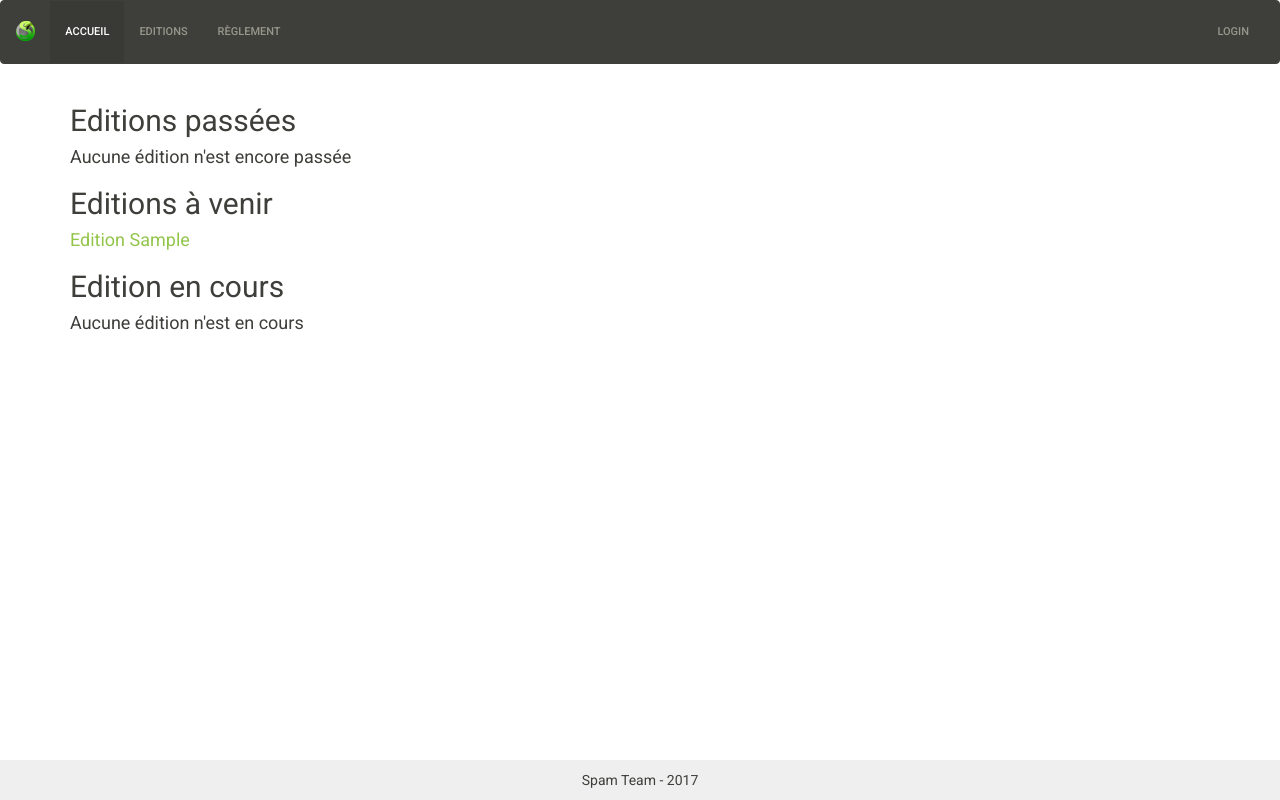
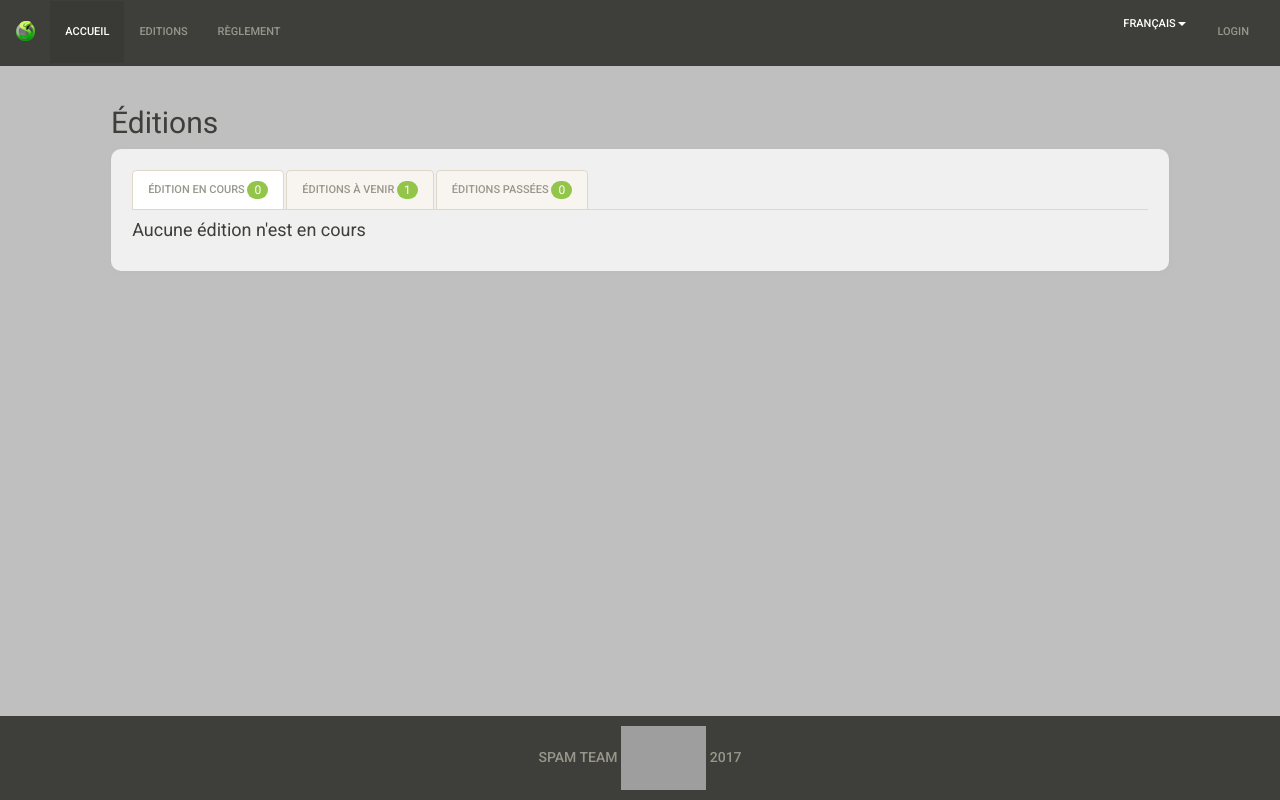
Before and after one commit to fjouatte/spc, a Django app: page /editions/ in a window 1280 px wide. Run offline with Django 3.2, Linux system fonts and the light colour scheme; tables that the repository leaves empty hold one stand-in row (values such as "Sample post"); some libraries are stand-ins or nearby versions; grey boxes are pictures that could not be loaded.

Commit message:
translations et autres

```diff
--- a/spam_championship/urls.py
+++ b/spam_championship/urls.py
@@ -28,7 +28,7 @@ urlpatterns = [
     url(r'^login/$', spc_views.user_login, name='login'),
     url(r'^subscribe/$', spc_views.subscribe, name='subscribe'),
     url(r'^unsubscribe/$', spc_views.unsubscribe, name='unsubscribe'),
-
+    url(r'^i18n/', include('django.conf.urls.i18n')),
 
     url(r'^register/$', spc_views.register, name='register'),
     url(r'^edit/$', spc_views.edit, name='edit'),
--- a/spc/admin.py
+++ b/spc/admin.py
@@ -1,7 +1,8 @@
 from django.contrib import admin
-from spc.models import Edition, Map, Rule, User
+from spc.models import Edition, Map, Rule, User, New
 
 admin.site.register(Edition)
 admin.site.register(Map)
+admin.site.register(New)
 admin.site.register(Rule)
 admin.site.register(User)
--- a/spc/models.py
+++ b/spc/models.py
@@ -3,6 +3,14 @@ from django.contrib.auth.models import AbstractUser
 from django.db import models
 from django.conf import settings
 from tinymce.models import HTMLField
+
+
+class New(models.Model):
+
+    author_id = models.ForeignKey(settings.AUTH_USER_MODEL)
+    content = HTMLField()
+    content_en = HTMLField()
+    active = models.BooleanField(default=False)
 
 
 class User(AbstractUser):
@@ -30,4 +38,5 @@ class Map(models.Model):
 class Rule(models.Model):
 
     content = HTMLField()
+    content_en = HTMLField()
     active = models.BooleanField(default=False)
--- a/spc/templates/spc/base.html
+++ b/spc/templates/spc/base.html
@@ -10,6 +10,16 @@
         <link rel="stylesheet" href="http://fonts.googleapis.com/icon?family=Material+Icons">
         <link rel="stylesheet" type="text/css" href="{% static "/css/custom.css" %}">
         <link rel="stylesheet" type="text/css" href="{% static "/css/bootstrap.min.css" %}">
+        <link rel="stylesheet" href="https://cdnjs.cloudflare.com/ajax/libs/bootstrap-select/1.12.2/css/bootstrap-select.min.css">
+        <script src="https://code.jquery.com/jquery-3.1.1.min.js" integrity="sha256-hVVnYaiADRTO2PzUGmuLJr8BLUSjGIZsDYGmIJLv2b8=" crossorigin="anonymous"></script>
+        <script src="https://cdnjs.cloudflare.com/ajax/libs/bootstrap-select/1.12.2/js/bootstrap-select.min.js"></script>
+        <script type="text/javascript">
+            $(document).ready(function() {
+                $('#select-languages').on('change', function() {
+                    $('#form-languages').submit();
+                });
+            });
+        </script>
     </head>
     <body>
     <nav class="navbar navbar-default">
@@ -22,11 +32,29 @@
             <!-- Collect the nav links, forms, and other content for toggling -->
             <div class="collapse navbar-collapse" id="bs-example-navbar-collapse-1">
                 <ul class="nav navbar-nav">
-                    <li class="active"><a href="/">Accueil<span class="sr-only">(current)</span></a></li>
-                    <li><a href="/editions">Editions</a></li>
-                    <li><a href="/rules">Règlement</a></li>
+                    <li class="active"><a href="/">{% trans "Accueil" %}<span class="sr-only">(current)</span></a></li>
+                    <li><a href="/editions">{% trans "Editions" %}</a></li>
+                    <li><a href="/rules">{% trans "Règlement" %}</a></li>
                 </ul>
                 <ul class="nav navbar-nav navbar-right">
+                    <li>
+                        <form id="form-languages" action="/i18n/setlang/" method="post">
+                            {% csrf_token %}
+                            <input name="next" type="hidden" value="{{ request.path }}" />
+                            <div style="height: 64px !important;">
+                            <select id="select-languages" class="selectpicker" data-width="fit" name="language" style="height: 64px !important;">
+                                {% get_available_languages as LANGUAGES %}
+                                {% for lang in LANGUAGES %}
+                                {% ifequal user_lang lang.0 %}
+                                <option value="{{ lang.0 }}" selected>{{ lang.1 }}</option>
+                                {% else %}
+                                <option value="{{ lang.0 }}">{{ lang.1 }}</option>
+                                {% endifequal %}
+                                {% endfor %}
+                            </select>
+                            </div>
+                        </form>
+                    </li>
                     {% if user.is_authenticated %}
                     <li class="dropdown">
                         <a href="#" class="dropdown-toggle" data-toggle="dropdown" role="button" aria-haspopup="true" aria-expanded="false">
@@ -41,7 +69,7 @@
                         </ul>
                     </li>
                     {% else %}
-                    <li><a href="/login">Login</a></li>
+                    <li><a href="{% url "login" %}">Login</a></li>
                     {% endif %}
                 </ul>
             </div><!-- /.navbar-collapse -->
@@ -54,7 +82,9 @@
 
     <footer class="footer">
         <div class="container center">
-            <span>Spam Team - 2017</span></center>
+            <span>Spam Team</span>
+            <img class="logo" src="{% static "/img/Banniere_tech_league.png" %}" style="height: 64px !important;"/></img>
+            <span>2017</span>
         </div>
     </footer>
 
--- a/spc/templates/spc/edition.html
+++ b/spc/templates/spc/edition.html
@@ -1,6 +1,6 @@
 {% extends "spc/base.html" %}
 {% block content %}
-<h1> Edition {{ edition.numero }} du {{ edition.date_debut|date:"d M Y h:i" }} au {{ edition.date_fin|date:"d M Y h:i" }} </h1>
+<h1> Edition {{ edition.numero }} du {{ edition.date_debut|date:"l j F Y h:i A" }} au {{ edition.date_fin|date:"l j F Y h:i A" }} </h1>
     <div class="joueurs box-shadow">
         <h4><u>Participants</u></h4>
         <br/>
--- a/spc/templates/spc/editions.html
+++ b/spc/templates/spc/editions.html
@@ -1,33 +1,46 @@
 {% extends "spc/base.html" %}
 {% block content %}
-    <h2> Editions passées </h2>
+    <h2>Éditions</h2>
+    <div class="box-shadow">
+        <ul class="nav nav-tabs">
+            <li class="active"><a href="#1" data-toggle="tab">Édition en cours <span class="badge">{{ current|length }}</span></a></li>
+            <li><a href="#2" data-toggle="tab">Éditions à venir <span class="badge">{{ new|length }}</span></a></li>
+            <li><a href="#3"data-toggle="tab">Éditions passées <span class="badge">{{ old|length}}</span></a></li>
+        </ul>
+    <div class="tab-content clearfix">
+	<div class="tab-pane active" id="1">
+            {% for current_edition in current %}
+            <div class="edition list-group">
+                <a href="/edition/{{ current_edition.id }}" class="list-group-item">Édition {{ current_edition.numero }}</a>
+            </div>
+            {% empty %}
+            <div class="edition">
+                <h4> Aucune édition n'est en cours </h4>
+            </div>
+            {% endfor %}
+        </div>
+	<div class="tab-pane" id="2">
+            {% for new_edition in new %}
+            <div class="edition list-group">
+                <a href="/edition/{{ new_edition.id }}" class="list-group-item">Édition {{ new_edition.numero }}</a>
+            </div>
+            {% empty %}
+            <div class="edition">
+                <h4> Aucune édition n'est à venir </h4>
+            </div>
+            {% endfor %}
+        </div>
+        <div class="tab-pane" id="3">
             {% for old_edition in old %}
-        <div class="edition">
-            <h3>Edition {{ old_edition.numero }}</h3>
+            <div class="edition list-group">
+                <a href="/edition/{{ old_edition.id }}" class="list-group-item">Édition {{ old_edition.numero }}</a>
             </div>
             {% empty %}
             <div class="edition">
                 <h4> Aucune édition n'est encore passée </h4>
             </div>
             {% endfor %}
-    <h2> Editions à venir </h2>
-    {% for new_edition in new %}
-        <div class="edition">
-            <a href="/edition/{{ new_edition.id }}"><h4>Edition {{ new_edition.numero }}</h4></a>
         </div>
-    {% empty %}
-        <div class="edition">
-            <h4> Aucune édition n'est à venir </h4>
     </div>
-    {% endfor %}
-    <h2> Edition en cours </h2>
-    {% for current_edition in current %}
-        <div class="edition">
-            <h3>Edition {{ current_edition.numero }}</h3>
     </div>
-    {% empty %}
-        <div class="edition">
-            <h4> Aucune édition n'est en cours </h4>
-        </div>
-    {% endfor %}
 {% endblock %}
--- a/spc/templates/spc/login.html
+++ b/spc/templates/spc/login.html
@@ -9,7 +9,7 @@
     {% else %}
         <p>Utilisez le formulaire suivant pour vous authentifier. Si vous ne possédez pas de compte, <a href="{% url "register" %}">créez en un ici</a></p>
     {% endif %}
-    <form action="{% url "login" %}" method="post">
+    <form action="{% url "login" %}"  method="post">
 	{% csrf_token %}
     	<div class="form-group">
             <label for="id_username">Nom d'utilisateur</label>
--- a/spc/templates/spc/rules.html
+++ b/spc/templates/spc/rules.html
@@ -1,11 +1,12 @@
 {% extends "spc/base.html" %}
+{% load i18n %}
 {% block content %}
-    <h2> Règlement </h2>
+<h2>{% trans "Règlement" %}</h2>
     <div class="rules box-shadow">
         {% if rule %}
             {{ rule.content|safe }}
         {% else %}
-            Le règlement n'est pas encore publié
+            {% trans "Le règlement n'est pas encore publié" %}
         {% endif %}
     </div>
 {% endblock %}
--- a/spc/views.py
+++ b/spc/views.py
@@ -8,11 +8,20 @@ from django.http import HttpResponse
 from django.shortcuts import render, redirect
 from django.views.generic import DetailView
 from spc.forms import LoginForm, UserRegistrationForm, UserEditForm, SubscribeForm, UnsubscribeForm
-from spc.models import Edition, Rule
+from spc.models import Edition, New, Rule
+from django.utils.translation import LANGUAGE_SESSION_KEY
+
+
+def base(request):
+    if hasattr(request, 'session'):
+        return {'user_lang': request.session.get(LANGUAGE_SESSION_KEY, 'fr')}
+    return {'user_lang': 'fr'}
 
 
 def home(request):
-    return render(request, 'spc/home.html', locals())
+    news = New.objects.filter(active=True)
+    return render(request, 'spc/home.html', {'news': news})
+
 
 @login_required
 def unsubscribe(request):
--- a/static/css/custom.css
+++ b/static/css/custom.css
@@ -1,5 +1,9 @@
 .logo {
     height: 100%;
+}
+
+.navbar {
+    border-radius: 0 !important;
 }
 
 html {
@@ -8,21 +12,48 @@ html {
 }
 
 body {
+    background-color: #bfbfbf !important;
     position: relative;
     margin: 0;
-    padding-bottom: 8rem;
+    padding-bottom: 12rem;
     min-height: 100%;
-    font-family: "Helvetica Neue", Arial, sans-serif;
+}
+
+#form-languages button{
+    height: 100% !important;
+}
+
+.container {
+    width: 85% !important;
+    min-height: 60%;
+}
+
+.center {
+    display: table-cell;
+    vertical-align: middle;
+}
+
+.nav-tabs > li > a {
+    border: 1px solid #dfd7ca !important;
+    color: #98978b;
 }
 
 .footer {
+    height: 64px;
     position: absolute;
     right: 0;
     bottom: 0;
     left: 0;
     padding: 1rem;
-    background-color: #efefef;
+    background-color: #3e3f3a;
     text-align: center;
+    font-family: "Roboto","Helvetica Neue",Helvetica,Arial,sans-serif;
+    font-size: 14px;
+    color: #98978b;
+    text-transform: uppercase;
+    font-weight: 500;
+    display: table;
+    width: 100%;
 }
 
 .joueurs {
@@ -30,9 +61,11 @@ body {
 }
 
 .box-shadow {
-    background-color: white;
+    background-color: #f0f0f0;
     box-shadow: 1px 1px 5px #bbbbbb;
-    padding: 1%;
+    padding: 2%;
+    border-radius: 10px;
+    min-height: 60% !important;
 }
 
 .maps {
```
Also changed, not shown: spam_championship/settings.py (+19 -18 lines), spc/forms.py (+17 -3 lines), spc/static/css/custom.css (+26 -2 lines), spc/templates/spc/home.html (+14 -8 lines). Lines whose indentation alone changed are shown as unchanged.
